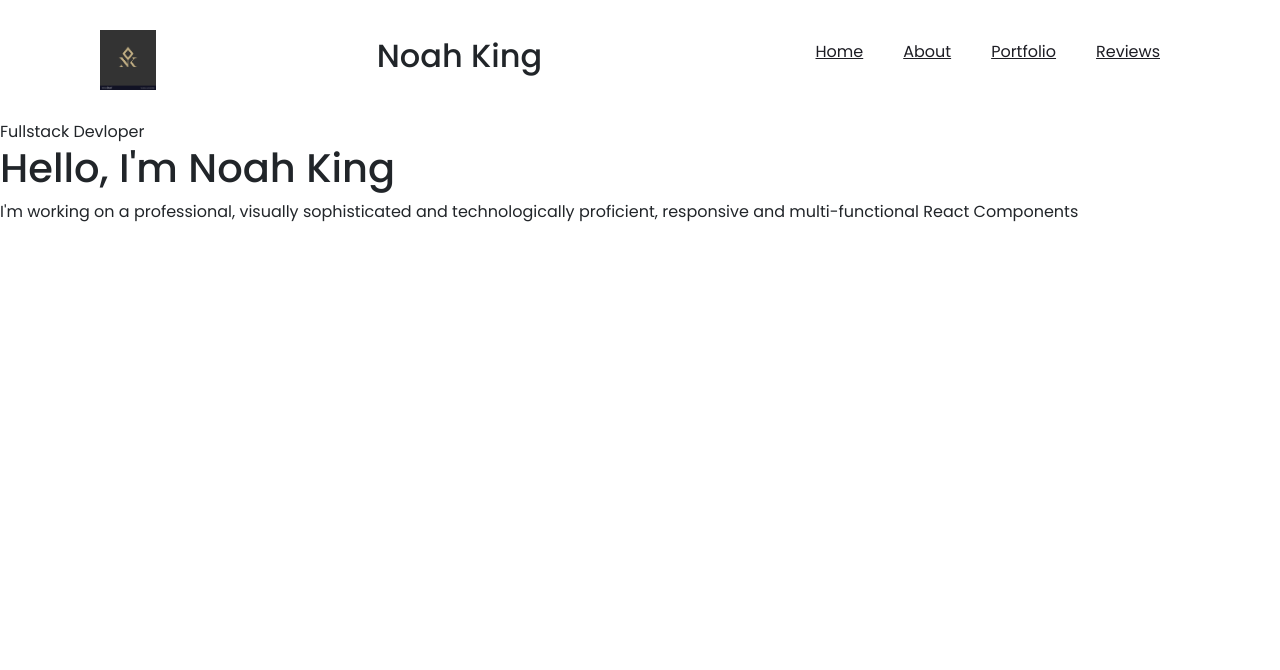
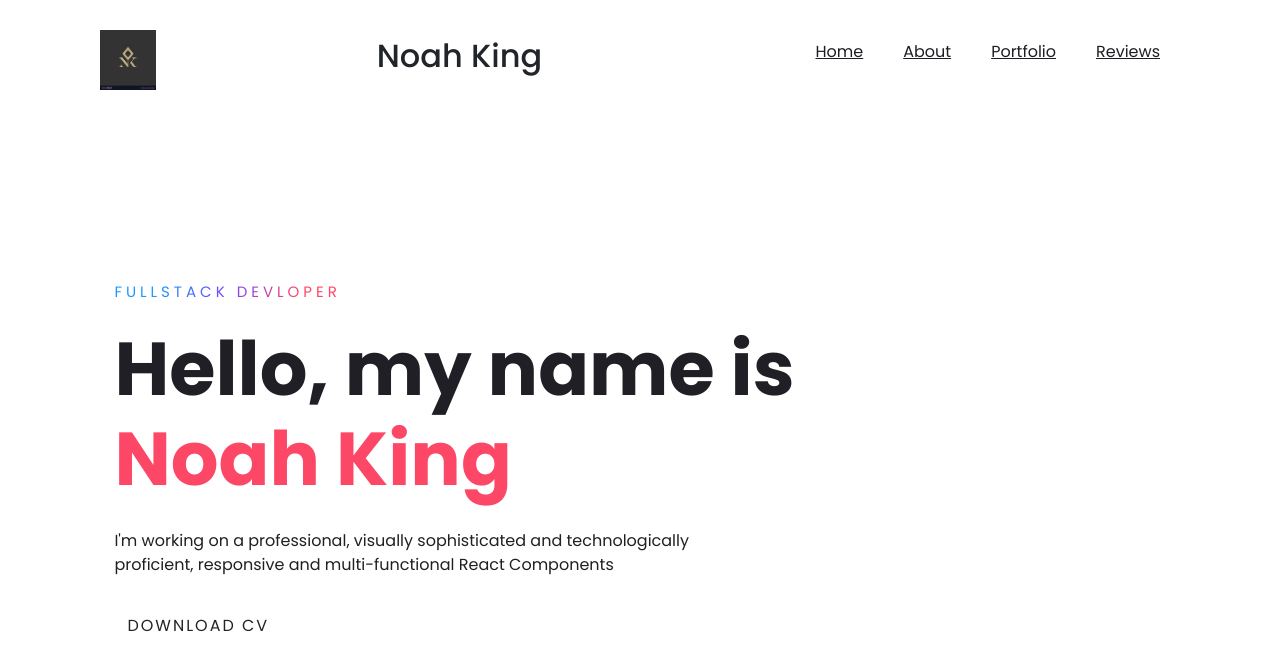
Before and after one commit to NoahBroah/Phase-2-Project, a React (Create React App) app: page / in a window 1280 px wide. Shown: the top 670 px of the page. Built offline with nearby package versions, Linux system fonts and the light colour scheme; data requests are answered from the project's data file.

Commit message:
Update classes to show css

```diff
--- a/src/App.js
+++ b/src/App.js
@@ -14,14 +14,14 @@ function App() {
       .then((reviews) => setReviews(reviews));
   }, []);
 
-  // ReviewList --- HELP FROM TOYTALE LAB --- **WORKING
+  // ReviewList => Review   --- HELP FROM TOYTALE LAB --- WORKING ---
   function handleUpdateLikes(updatedLike) {
     const updatedLikes = reviews.map((review) => {
       return review.id === updatedLike.id ? updatedLike : review;
     })
     setReviews(updatedLikes)
   }
-//
+// ReviewList => ReviewForm  --- WORKING ---
   function handleAddNewReview(review) {
     setReviews([...reviews, review])
   }
--- a/src/Components/Home.js
+++ b/src/Components/Home.js
@@ -2,16 +2,17 @@ import React from "react";
 
 function Home() {
   return (
-    <div className="contnent">
+    <div className="content hero container">
       <span className="title">Fullstack Devloper</span>
       <h1>
-        Hello, I'm <span>Noah King</span>
+        Hello, my name is <span>Noah King</span>
       </h1>
       <p>
         I'm working on a professional, visually sophisticated and
         technologically proficient, responsive and multi-functional React
         Components
       </p>
+      <a href="#" className="btn">Download CV</a>
     </div>
   );
 }
--- a/src/Components/Portfolio.js
+++ b/src/Components/Portfolio.js
@@ -3,7 +3,7 @@ import Resume from "./Resume"
 
 function Portfolio() {
     return (
-        <div>
+        <div className="hero container">
             <h1>Portfolio</h1>
             <Resume />
         </div>
--- a/src/Components/Resume.js
+++ b/src/Components/Resume.js
@@ -2,9 +2,9 @@ import React from "react";
 
 function Resume() {
     return(
-        <div>
+        <div className="hero container">
             <h1>My Resume Goes Here</h1>
-            <a href="#" className="btn">Download CV</a>
+            <a href="#" className="btn">Resume</a>
         </div>
     )
 }
--- a/src/Components/Review.js
+++ b/src/Components/Review.js
@@ -4,24 +4,26 @@ function Review({ review, onClickBtn }) {
   const { name, comments, likes, image, id } = review;
 
   function handleClick() {
-
     fetch(`http://localhost:4000/Reviews/${id}`, {
       method: "PATCH",
       headers: {
-            "Content-Type": "application/json"
+        "Content-Type": "application/json",
       },
-          body: JSON.stringify({ likes: likes + 1 })
+      body: JSON.stringify({ likes: likes + 1 }),
     })
       .then((resp) => resp.json())
       .then((updatedLike) => {
-            onClickBtn(updatedLike)
+        onClickBtn(updatedLike);
       });
   }
 
-
   return (
+    <div className="container">
       <div>
-      <img src={image} alt="Profile Picture"/>
+        <h4>If you have ever worked with me please feel free to leave a review!</h4>
+      </div>
+      <div>
+        <img src={image} alt="Profile Picture" />
         <h2>Name: {name}</h2>
         <p>Comment: {comments}</p>
         <div>
@@ -29,6 +31,7 @@ function Review({ review, onClickBtn }) {
           <button onClick={handleClick}>Like!</button>
         </div>
       </div>
+    </div>
   );
 }
 
--- a/src/Components/ReviewsList.js
+++ b/src/Components/ReviewsList.js
@@ -1,30 +1,25 @@
-import React,{useState} from "react";
+import React, { useState } from "react";
 import Review from "./Review";
-import ReviewForm from "./ReviewForm"
+import ReviewForm from "./ReviewForm";
 
 function ReviewList({ reviews, onClickBtn, handleAddNewReview }) {
-    const [showForm, setShowForm] = useState(false)
+  const [showForm, setShowForm] = useState(false);
 
-    function handleFormClick() {
-        setShowForm((showForm) => !showForm)
-    }
+  function handleFormClick() {
+    setShowForm((showForm) => !showForm);
+  }
 
-    const reviewList = reviews.map(review => {
-        return (
-            <Review
-            key={review.id}
-            review={review}
-            onClickBtn={onClickBtn}
-            />
-        )
-    })
-
-
+  const reviewList = reviews.map((review) => {
+    return <Review key={review.id} review={review} onClickBtn={onClickBtn} />;
+  });
 
   return (
-    <div>
+    <div className="container">
       {showForm ? <ReviewForm handleAddNewReview={handleAddNewReview} /> : null}
-      <button onClick={handleFormClick}>Add a new comment</button>
+      <div>
+        <button onClick={handleFormClick}>Add a new comment</button>
+      </div>
+
       {reviewList}
     </div>
   );
```
Also changed, not shown: src/index.css (line endings or trailing spaces). Lines whose indentation alone changed are shown as unchanged.
